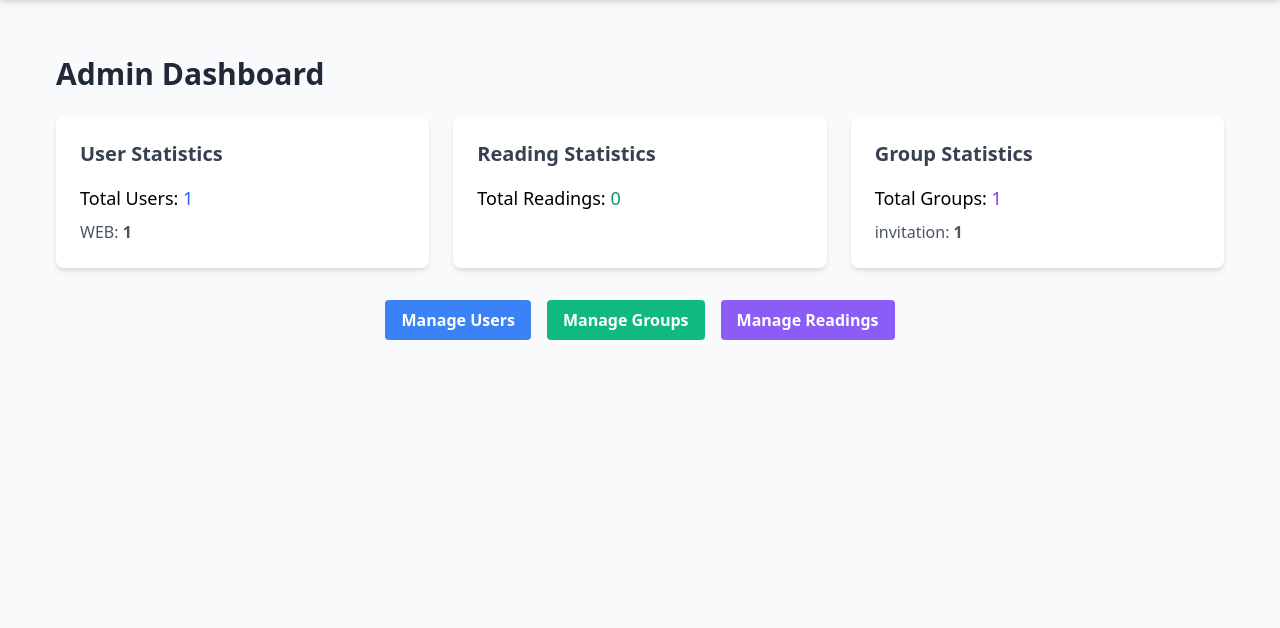
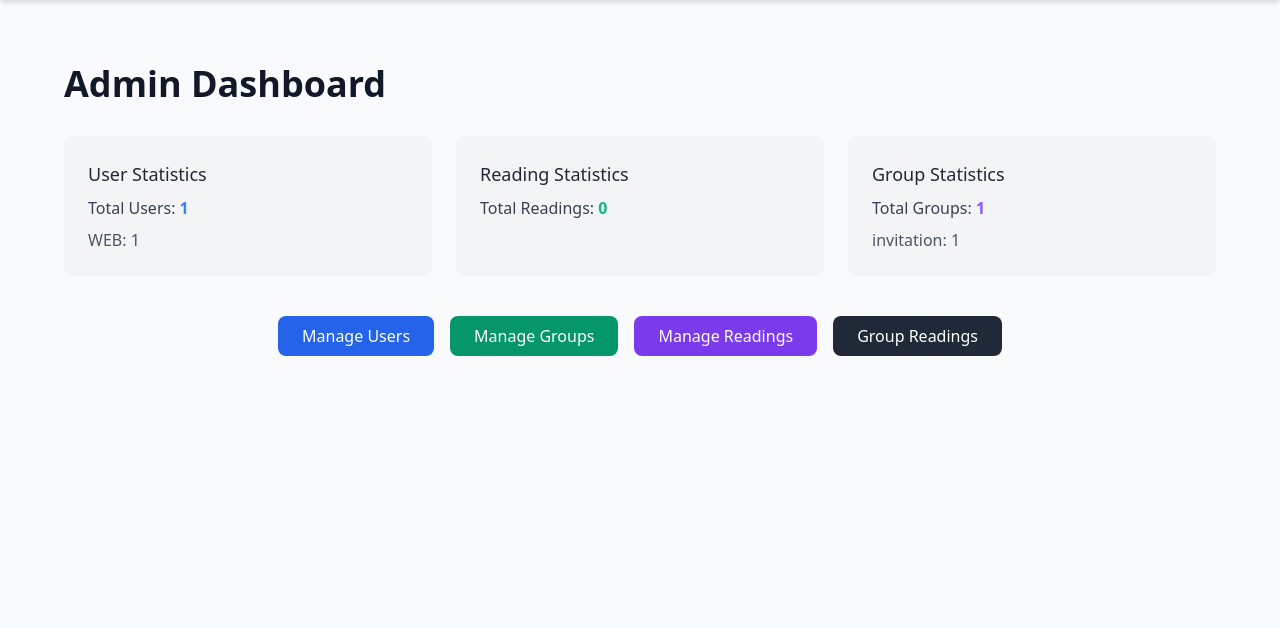
Before and after one commit to Levi-LMN/BibleBuddy, a Flask app: page /admin in a window 1280 px wide. Shown: the part 64-692 px from the top of the page. Run offline with Flask 3, Linux system fonts and the light colour scheme; a user stored in the database is signed in; data comes from the database, SQL or seed files in the repository; both versions use the stored data as it was after the commit; data that the repository does not hold is empty; parts of the project's set-up code (start-up, migrations or seed data) failed here and were passed over.

Commit message:
upgrade minimalist design

```diff
--- a/app.py
+++ b/app.py
@@ -1122,6 +1122,45 @@ def admin_edit_group(group_id):
     return render_template('admin/edit_group.html', group=group)
 
 
+@app.route('/admin/group_readings')
+@login_required
+@admin_required
+def admin_group_readings():
+    page = request.args.get('page', 1, type=int)
+    per_page = 50
+
+    # Join with ReadingGroup and User to get their names
+    group_readings = db.session.query(
+        GroupReading,
+        ReadingGroup.name.label('group_name'),
+        User.name.label('user_name')
+    ).join(
+        ReadingGroup, GroupReading.group_id == ReadingGroup.id
+    ).join(
+        User, GroupReading.user_id == User.id
+    ).order_by(
+        GroupReading.recorded_date.desc()
+    ).paginate(page=page, per_page=per_page, error_out=False)
+
+    return render_template('admin/group_readings.html', group_readings=group_readings)
+
+
+@app.route('/admin/group_readings/<int:reading_id>/delete', methods=['POST'])
+@login_required
+@admin_required
+def admin_delete_group_reading(reading_id):
+    reading = GroupReading.query.get_or_404(reading_id)
+
+    try:
+        db.session.delete(reading)
+        db.session.commit()
+        flash('Group reading deleted successfully.')
+    except Exception as e:
+        db.session.rollback()
+        flash(f'Error deleting group reading: {str(e)}')
+
+    return redirect(url_for('admin_group_readings'))
+
 @app.route('/admin/groups/<int:group_id>/delete', methods=['POST'])
 @login_required
 @admin_required
--- a/templates/admin/admin_dashboard.html
+++ b/templates/admin/admin_dashboard.html
@@ -1,48 +1,43 @@
 {% extends "base.html" %}
 {% block content %}
-<div class="container mx-auto p-6">
-    <h1 class="text-3xl font-bold mb-6 text-gray-800">Admin Dashboard</h1>
+<div class="container mx-auto p-8">
+    <h1 class="text-4xl font-semibold mb-8 text-gray-900">Admin Dashboard</h1>
 
     <div class="grid grid-cols-1 md:grid-cols-3 gap-6">
-        <div class="bg-white shadow-md rounded-lg p-6">
-            <h2 class="text-xl font-semibold mb-4 text-gray-700">User Statistics</h2>
-            <p class="text-lg font-medium mb-2">Total Users: <span class="text-blue-600">{{ total_users }}</span></p>
-            <ul class="space-y-1">
+        <div class="bg-gray-100 rounded-lg p-6">
+            <h2 class="text-lg font-medium text-gray-800">User Statistics</h2>
+            <p class="text-gray-700 mt-2">Total Users: <span class="text-blue-500 font-semibold">{{ total_users }}</span></p>
+            <ul class="mt-2 text-gray-600">
                 {% for version, count in users_by_version %}
-                    <li class="text-gray-600">{{ version }}: <span class="font-bold">{{ count }}</span></li>
+                    <li>{{ version }}: <span class="font-medium">{{ count }}</span></li>
                 {% endfor %}
             </ul>
         </div>
-        <div class="bg-white shadow-md rounded-lg p-6">
-            <h2 class="text-xl font-semibold mb-4 text-gray-700">Reading Statistics</h2>
-            <p class="text-lg font-medium mb-2">Total Readings: <span class="text-green-600">{{ total_readings }}</span></p>
-            <ul class="space-y-1">
+        <div class="bg-gray-100 rounded-lg p-6">
+            <h2 class="text-lg font-medium text-gray-800">Reading Statistics</h2>
+            <p class="text-gray-700 mt-2">Total Readings: <span class="text-green-500 font-semibold">{{ total_readings }}</span></p>
+            <ul class="mt-2 text-gray-600">
                 {% for version, count in readings_by_version %}
-                    <li class="text-gray-600">{{ version }}: <span class="font-bold">{{ count }}</span></li>
+                    <li>{{ version }}: <span class="font-medium">{{ count }}</span></li>
                 {% endfor %}
             </ul>
         </div>
-        <div class="bg-white shadow-md rounded-lg p-6">
-            <h2 class="text-xl font-semibold mb-4 text-gray-700">Group Statistics</h2>
-            <p class="text-lg font-medium mb-2">Total Groups: <span class="text-purple-600">{{ total_groups }}</span></p>
-            <ul class="space-y-1">
+        <div class="bg-gray-100 rounded-lg p-6">
+            <h2 class="text-lg font-medium text-gray-800">Group Statistics</h2>
+            <p class="text-gray-700 mt-2">Total Groups: <span class="text-purple-500 font-semibold">{{ total_groups }}</span></p>
+            <ul class="mt-2 text-gray-600">
                 {% for visibility, count in groups_by_visibility %}
-                    <li class="text-gray-600">{{ visibility }}: <span class="font-bold">{{ count }}</span></li>
+                    <li>{{ visibility }}: <span class="font-medium">{{ count }}</span></li>
                 {% endfor %}
             </ul>
         </div>
     </div>
 
-    <div class="mt-8 flex space-x-4 justify-center">
-        <a href="{{ url_for('admin_users') }}" class="bg-blue-500 hover:bg-blue-600 text-white font-bold py-2 px-4 rounded">
-            Manage Users
-        </a>
-        <a href="{{ url_for('admin_groups') }}" class="bg-green-500 hover:bg-green-600 text-white font-bold py-2 px-4 rounded">
-            Manage Groups
-        </a>
-        <a href="{{ url_for('admin_readings') }}" class="bg-purple-500 hover:bg-purple-600 text-white font-bold py-2 px-4 rounded">
-            Manage Readings
-        </a>
+    <div class="mt-10 flex flex-wrap justify-center gap-4">
+        <a href="{{ url_for('admin_users') }}" class="px-6 py-2 text-white bg-blue-600 rounded-lg hover:bg-blue-700">Manage Users</a>
+        <a href="{{ url_for('admin_groups') }}" class="px-6 py-2 text-white bg-green-600 rounded-lg hover:bg-green-700">Manage Groups</a>
+        <a href="{{ url_for('admin_readings') }}" class="px-6 py-2 text-white bg-purple-600 rounded-lg hover:bg-purple-700">Manage Readings</a>
+        <a href="{{ url_for('admin_group_readings') }}" class="px-6 py-2 text-white bg-gray-800 rounded-lg hover:bg-gray-900">Group Readings</a>
     </div>
 </div>
 {% endblock %}
```
Also changed, not shown: templates/admin/group_readings.html (added, +63 -0 lines), instance/bible_tracker.db.
